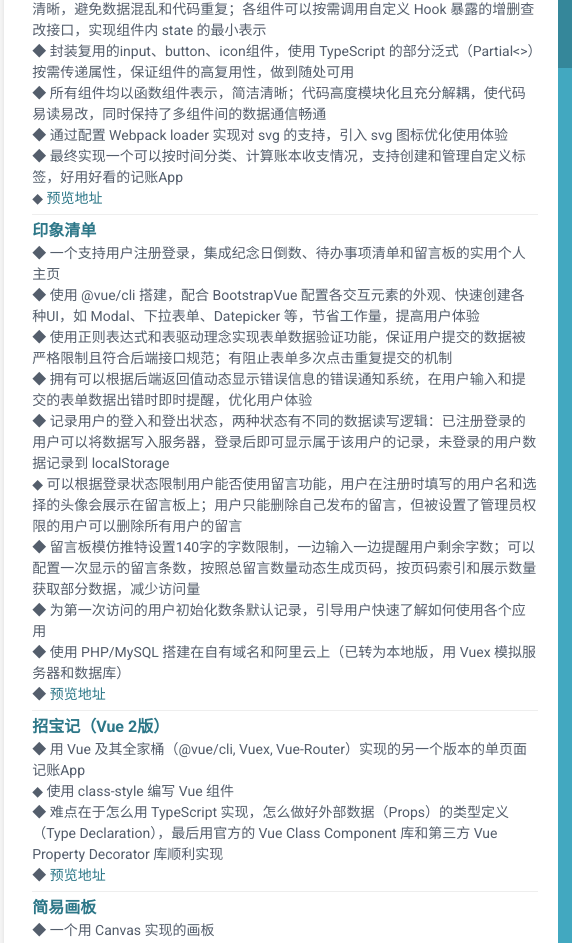
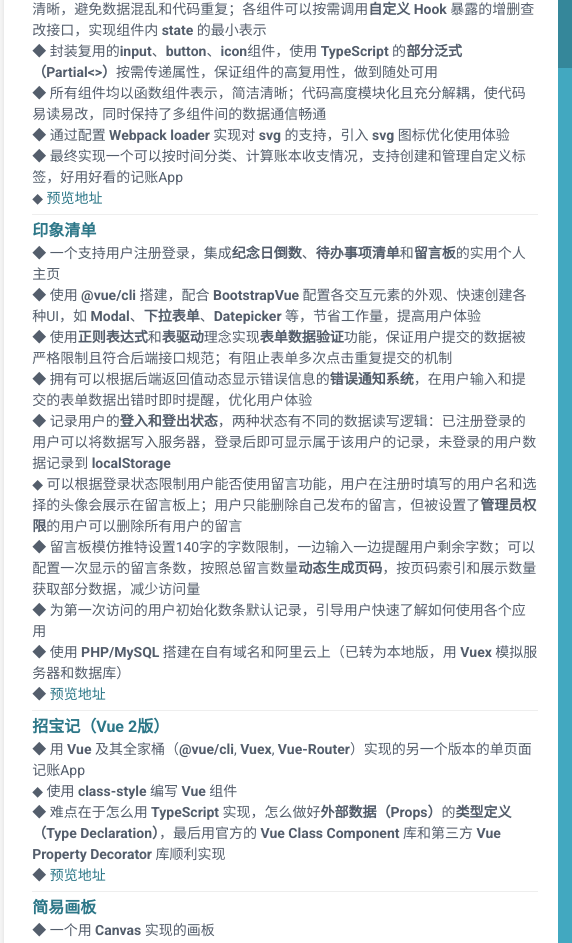
Before and after one commit to Carlmac/resume-2021, a plain HTML site: page index.html in a window 1280 px wide. Shown: the part 400-1343 px from the top of the page, 239-811 px from the left. Drawn offline with Linux system fonts and the light colour scheme.

Commit message:
Add files via upload

```diff
--- a/index.html
+++ b/index.html
@@ -148,12 +148,12 @@
       <div class="item">
         <span class="project-title"><a href="javascript:void(0);" target="_blank"><b>招宝记</b></a></span>
         <p>
-          ◆ 一个基于 React/TypeScript 的移动端单页面记账应用<br>
-          ◆ 使用 Create React App 快速搭建，配合 styled-components 和 dart-scss 实现使用 SCSS 方便快捷地编写各组件的样式，使用 React Router 实现前端路由<br>
-          ◆ 编写数个自定义 Hook 集中处理全局数据的增删查改，使模型和视图的分离更加清晰，避免数据混乱和代码重复；各组件可以按需调用自定义 Hook 暴露的增删查改接口，实现组件内 state 的最小表示<br>
-          ◆ 封装复用的input、button、icon组件，使用 TypeScript 的部分泛式（Partial<>）按需传递属性，保证组件的高复用性，做到随处可用<br>
+          ◆ 一个基于 <b>React/TypeScript</b> 的移动端单页面记账应用<br>
+          ◆ 使用 <b>Create React App</b> 快速搭建，配合 <b>styled-components</b> 和 <b>dart-scss</b> 实现使用 <b>SCSS</b> 方便快捷地编写各组件的样式，使用 <b>React Router</b> 实现前端路由<br>
+          ◆ 编写数个<b>自定义 Hook</b> 集中处理全局数据的增删查改，使模型和视图的分离更加清晰，避免数据混乱和代码重复；各组件可以按需调用<b>自定义 Hook</b> 暴露的增删查改接口，实现组件内 <b>state</b> 的最小表示<br>
+          ◆ 封装复用的<b>input</b>、<b>button</b>、<b>icon</b>组件，使用 <b>TypeScript</b> 的<b>部分泛式（Partial<>）</b>按需传递属性，保证组件的高复用性，做到随处可用<br>
           ◆ 所有组件均以函数组件表示，简洁清晰；代码高度模块化且充分解耦，使代码易读易改，同时保持了多组件间的数据通信畅通<br>
-          ◆ 通过配置 Webpack loader 实现对 svg 的支持，引入 svg 图标优化使用体验<br>
+          ◆ 通过配置 <b>Webpack loader</b> 实现对 <b>svg</b> 的支持，引入 <b>svg</b> 图标优化使用体验<br>
           ◆ 最终实现一个可以按时间分类、计算账本收支情况，支持创建和管理自定义标签，好用好看的记账App<br>
           ◆ <a href="https://carlmac.github.io/jizhang-react-local-demo/" target="_blank">预览地址</a>
         </p>
@@ -164,15 +164,15 @@
       <div class="item">
         <span class="project-title"><a href="javascript:void(0);" target="_blank"><b>印象清单</b></a></span>
         <p>
-          ◆ 一个支持用户注册登录，集成纪念日倒数、待办事项清单和留言板的实用个人主页<br>
-          ◆ 使用 @vue/cli 搭建，配合 BootstrapVue 配置各交互元素的外观、快速创建各种UI，如 Modal、下拉表单、Datepicker 等，节省工作量，提高用户体验<br>
-          ◆ 使用正则表达式和表驱动理念实现表单数据验证功能，保证用户提交的数据被严格限制且符合后端接口规范；有阻止表单多次点击重复提交的机制<br>
-          ◆ 拥有可以根据后端返回值动态显示错误信息的错误通知系统，在用户输入和提交的表单数据出错时即时提醒，优化用户体验<br>
-          ◆ 记录用户的登入和登出状态，两种状态有不同的数据读写逻辑：已注册登录的用户可以将数据写入服务器，登录后即可显示属于该用户的记录，未登录的用户数据记录到 localStorage<br>
-          ◆ 可以根据登录状态限制用户能否使用留言功能，用户在注册时填写的用户名和选择的头像会展示在留言板上；用户只能删除自己发布的留言，但被设置了管理员权限的用户可以删除所有用户的留言<br>
-          ◆ 留言板模仿推特设置140字的字数限制，一边输入一边提醒用户剩余字数；可以配置一次显示的留言条数，按照总留言数量动态生成页码，按页码索引和展示数量获取部分数据，减少访问量<br>
+          ◆ 一个支持用户注册登录，集成<b>纪念日倒数</b>、<b>待办事项清单</b>和<b>留言板</b>的实用个人主页<br>
+          ◆ 使用 <b>@vue/cli</b> 搭建，配合 <b>BootstrapVue</b> 配置各交互元素的外观、快速创建各种UI，如 <b>Modal</b>、<b>下拉表单</b>、<b>Datepicker</b> 等，节省工作量，提高用户体验<br>
+          ◆ 使用<b>正则表达式</b>和<b>表驱动</b>理念实现<b>表单数据验证</b>功能，保证用户提交的数据被严格限制且符合后端接口规范；有阻止表单多次点击重复提交的机制<br>
+          ◆ 拥有可以根据后端返回值动态显示错误信息的<b>错误通知系统</b>，在用户输入和提交的表单数据出错时即时提醒，优化用户体验<br>
+          ◆ 记录用户的<b>登入和登出状态</b>，两种状态有不同的数据读写逻辑：已注册登录的用户可以将数据写入服务器，登录后即可显示属于该用户的记录，未登录的用户数据记录到 <b>localStorage</b><br>
+          ◆ 可以根据登录状态限制用户能否使用留言功能，用户在注册时填写的用户名和选择的头像会展示在留言板上；用户只能删除自己发布的留言，但被设置了<b>管理员权限</b>的用户可以删除所有用户的留言<br>
+          ◆ 留言板模仿推特设置140字的字数限制，一边输入一边提醒用户剩余字数；可以配置一次显示的留言条数，按照总留言数量<b>动态生成页码</b>，按页码索引和展示数量获取部分数据，减少访问量<br>
           ◆ 为第一次访问的用户初始化数条默认记录，引导用户快速了解如何使用各个应用<br>
-          ◆ 使用 PHP/MySQL 搭建在自有域名和阿里云上（已转为本地版，用 Vuex 模拟服务器和数据库）<br>
+          ◆ 使用 <b>PHP/MySQL</b> 搭建在自有域名和阿里云上（已转为本地版，用 <b>Vuex</b> 模拟服务器和数据库）<br>
           ◆ <a href="https://carlmac.github.io/Homepage-2021-demo/" target="_blank">预览地址</a>
         </p>
       </div>
@@ -182,9 +182,9 @@
       <div class="item">
         <span class="project-title"><a href="javascript:void(0);" target="_blank"><b>招宝记（Vue 2版）</b></a></span>
         <p>
-          ◆ 用 Vue 及其全家桶（@vue/cli, Vuex, Vue-Router）实现的另一个版本的单页面记账App<br>
-          ◆ 使用 class-style 编写 Vue 组件<br>
-          ◆ 难点在于怎么用 TypeScript 实现，怎么做好外部数据（Props）的类型定义（Type Declaration），最后用官方的 Vue Class Component 库和第三方 Vue Property Decorator 库顺利实现<br>
+          ◆ 用 <b>Vue</b> 及其全家桶（<b>@vue/cli</b>, <b>Vuex</b>, <b>Vue-Router</b>）实现的另一个版本的单页面记账App<br>
+          ◆ 使用 <b>class-style</b> 编写 <b>Vue</b> 组件<br>
+          ◆ 难点在于怎么用 <b>TypeScript</b> 实现，怎么做好<b>外部数据（Props）</b>的<b>类型定义（Type Declaration）</b>，最后用官方的 <b>Vue Class Component</b> 库和第三方 <b>Vue Property Decorator</b> 库顺利实现<br>
           ◆ <a href="https://carlmac.github.io/jizhang-vue-local-demo/" target="_blank">预览地址</a>
         </p>
       </div><!--//item-->
@@ -194,8 +194,8 @@
       <div class="item">
         <span class="project-title"><a href="javascript:void(0);" target="_blank"><b>简易画板</b></a></span>
         <p>
-          ◆ 一个用 Canvas 实现的画板<br>
-          ◆ 通过判断触发的是 mousedown 还是 touchstart 事件来识别PC端和移动端，做到兼容两种客户端<br>
+          ◆ 一个用 <b>Canvas</b> 实现的画板<br>
+          ◆ 通过判断触发的是 <b>mousedown</b> 还是 <b>touchstart</b> 事件来识别PC端和移动端，做到兼容两种客户端<br>
           ◆ 支持切换画笔颜色、擦除<br>
           ◆ 可以把画作保存到本地<br>
           ◆ <a href="https://carlmac.github.io/PortableCanvas/" target="_blank">预览地址</a>
```
